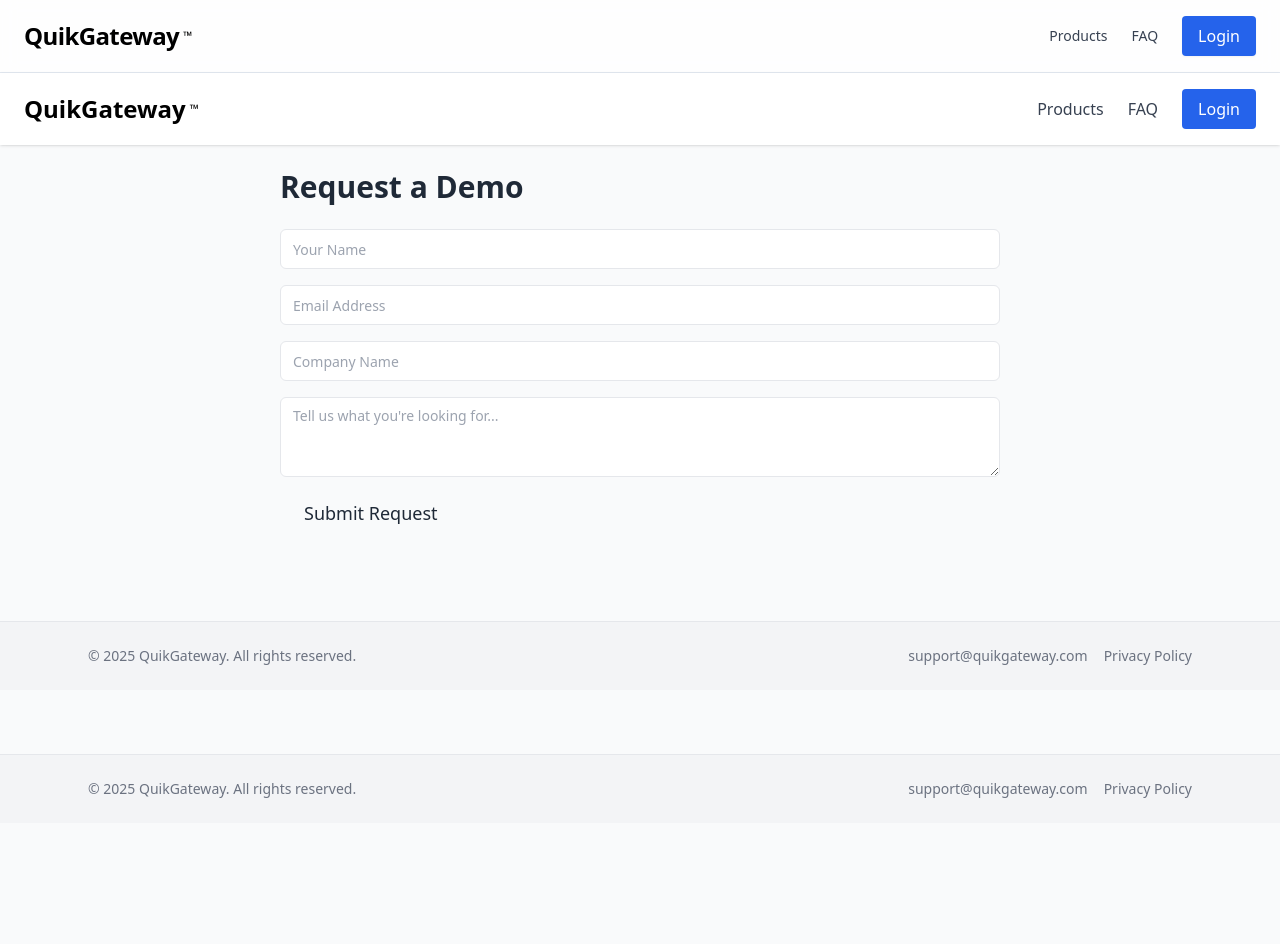
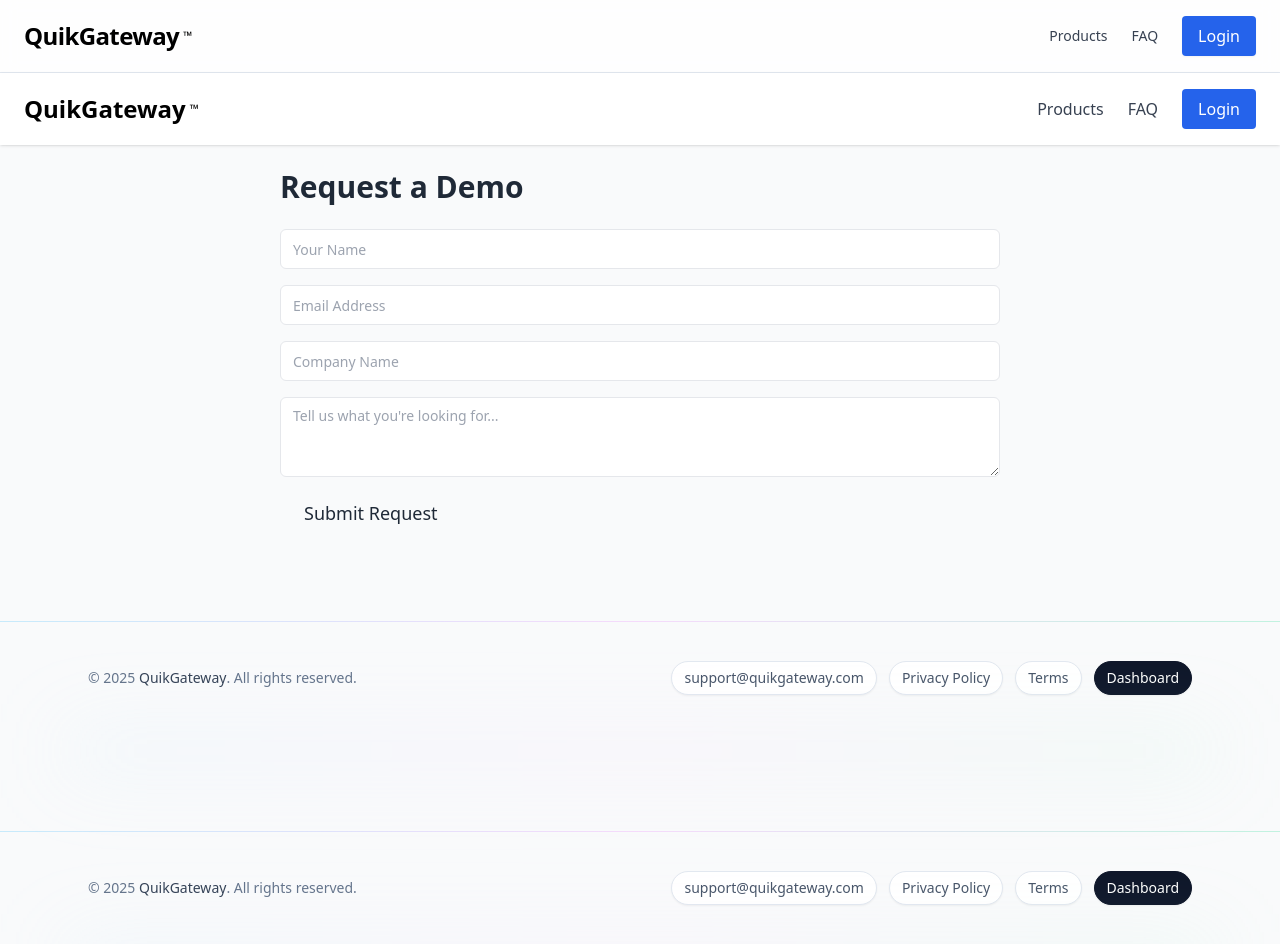
Before and after one commit to domcruz4/quikgateway-site, a Next.js app: page /contact in a window 1280 px wide. Shown: the top 944 px of the page. Before the commit the page ends 823 px from the top, so only its background shows below. Built offline with nearby package versions, Linux system fonts and the light colour scheme.

Commit message:
Update webpage content

```diff
--- a/src/components/footer.tsx
+++ b/src/components/footer.tsx
@@ -1,20 +1,51 @@
-'use client';
+"use client";
 
 export default function Footer() {
   const year = new Date().getFullYear();
 
   return (
-    <footer className="bg-gray-100 py-6 mt-16 border-t">
-      <div className="max-w-6xl mx-auto px-6 flex flex-col md:flex-row items-center justify-between text-sm text-gray-500">
-        <p>© {year} QuikGateway. All rights reserved.</p>
-        <div className="flex gap-4 mt-4 md:mt-0">
-          <a href="mailto:support@quikgateway.com" className="hover:text-gray-700">
-            support@quikgateway.com
-          </a>
-          <a href="#" className="hover:text-gray-700">
-            Privacy Policy
-          </a>
+    <footer className="relative mt-16">
+      {/* subtle gradient top border */}
+      <div className="absolute inset-x-0 top-0 h-px bg-gradient-to-r from-sky-300/40 via-fuchsia-300/40 to-emerald-300/40" />
+
+      <div className="mx-auto max-w-6xl px-6 py-10">
+        <div className="flex flex-col items-center justify-between gap-6 md:flex-row">
+          <p className="text-sm text-slate-500">
+            © {year} <span className="font-medium text-slate-700">QuikGateway</span>. All rights reserved.
+          </p>
+
+          <div className="flex flex-wrap items-center gap-3">
+            <a
+              href="mailto:support@quikgateway.com"
+              className="rounded-full border border-slate-200 bg-white px-3 py-1.5 text-sm text-slate-600 shadow-sm transition hover:border-slate-300 hover:text-slate-800 hover:shadow"
+            >
+              support@quikgateway.com
+            </a>
+            <a
+              href="/privacy"
+              className="rounded-full border border-slate-200 bg-white px-3 py-1.5 text-sm text-slate-600 shadow-sm transition hover:border-slate-300 hover:text-slate-800 hover:shadow"
+            >
+              Privacy Policy
+            </a>
+            <a
+              href="/terms"
+              className="rounded-full border border-slate-200 bg-white px-3 py-1.5 text-sm text-slate-600 shadow-sm transition hover:border-slate-300 hover:text-slate-800 hover:shadow"
+            >
+              Terms
+            </a>
+            <a
+              href="https://dashboard.quikgateway.com"
+              className="rounded-full border border-slate-900 bg-slate-900 px-3 py-1.5 text-sm text-white shadow-sm transition hover:bg-slate-800"
+            >
+              Dashboard
+            </a>
+          </div>
         </div>
+      </div>
+
+      {/* soft ambient glow */}
+      <div className="pointer-events-none select-none">
+        <div className="mx-auto h-8 max-w-6xl bg-gradient-to-r from-sky-200/20 via-fuchsia-200/20 to-emerald-200/20 blur-2xl" />
       </div>
     </footer>
   );
```
